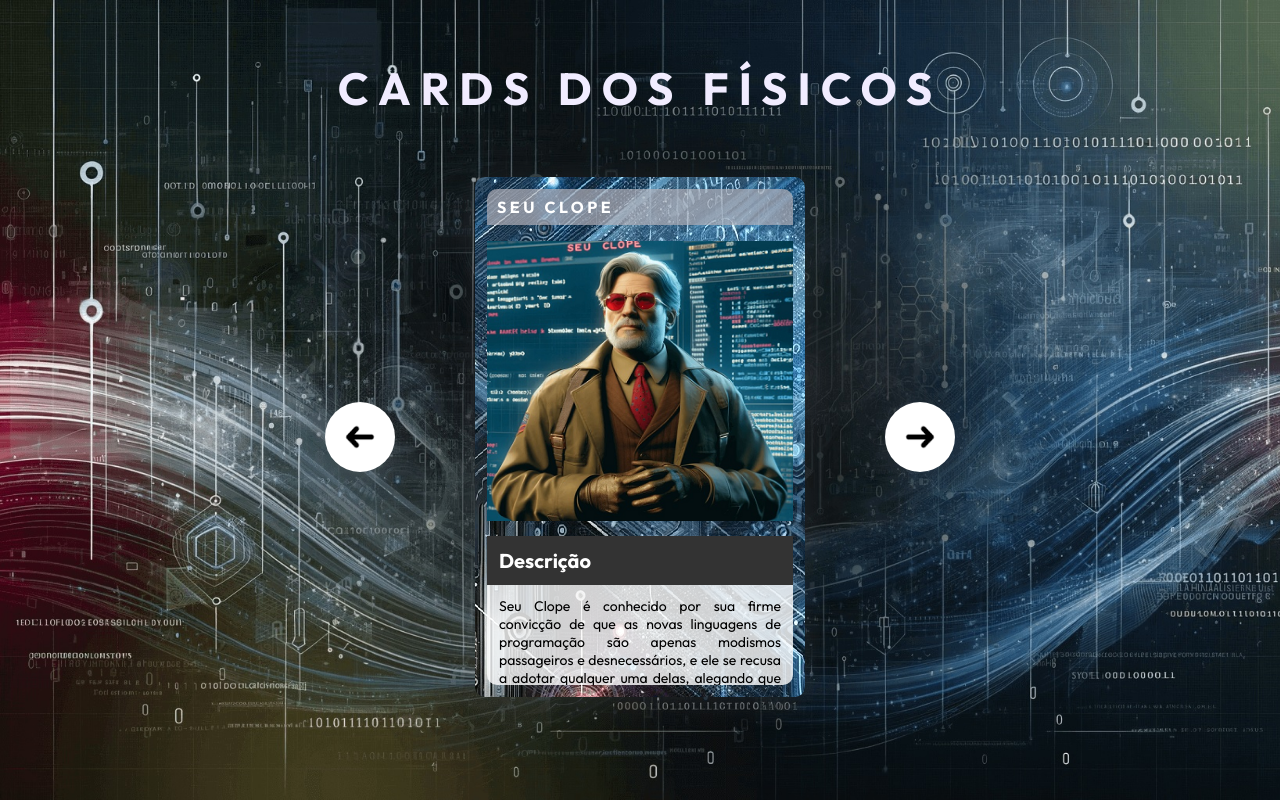
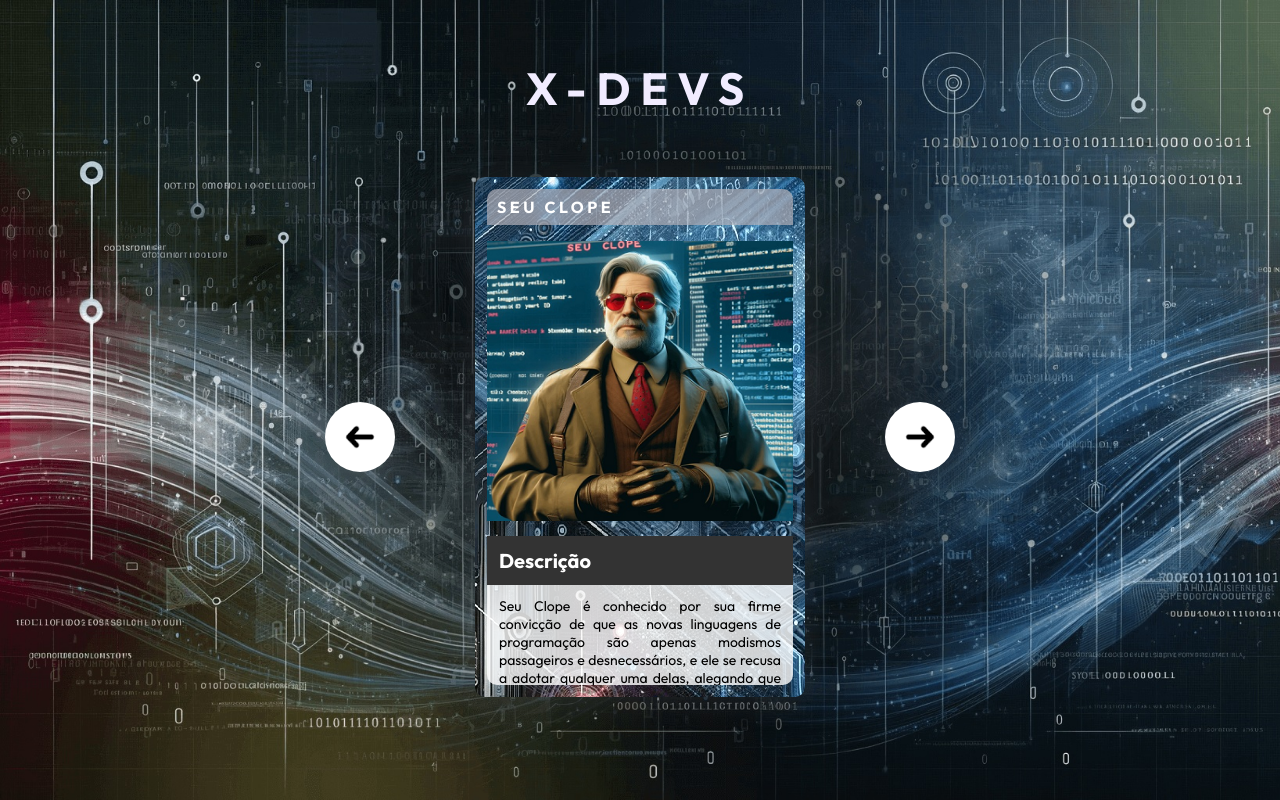
Before and after one commit to gustavohigor6/Cards_dos_fisicos, a plain HTML site: page index.html in a window 1280 px wide. Drawn offline with Linux system fonts and the light colour scheme.

Commit message:
Corrigindo o commit anterior

```diff
--- a/index.html
+++ b/index.html
@@ -4,7 +4,7 @@
 <head>
     <meta charset="UTF-8">
     <meta name="viewport" content="width=device-width, initial-scale=1.0">
-    <title>Projeto x-devs - Semana do Zero ao Programador Contratado</title>
+    <title>Cards dos Físicos</title>
     <link rel="preconnect" href="https://fonts.googleapis.com">
     <link rel="preconnect" href="https://fonts.gstatic.com" crossorigin>
     <link href="https://fonts.googleapis.com/css2?family=Outfit:wght@100..900&display=swap" rel="stylesheet">
@@ -15,7 +15,7 @@
 
 <body>
     <header class="cabecalho">
-        <h1>Cards dos Físicos</h1>
+        <h1>x-devs</h1>
     </header>
     <main class="personagens-slider">
         <button class="btn-seta btn-voltar" id="btn-voltar">
```
